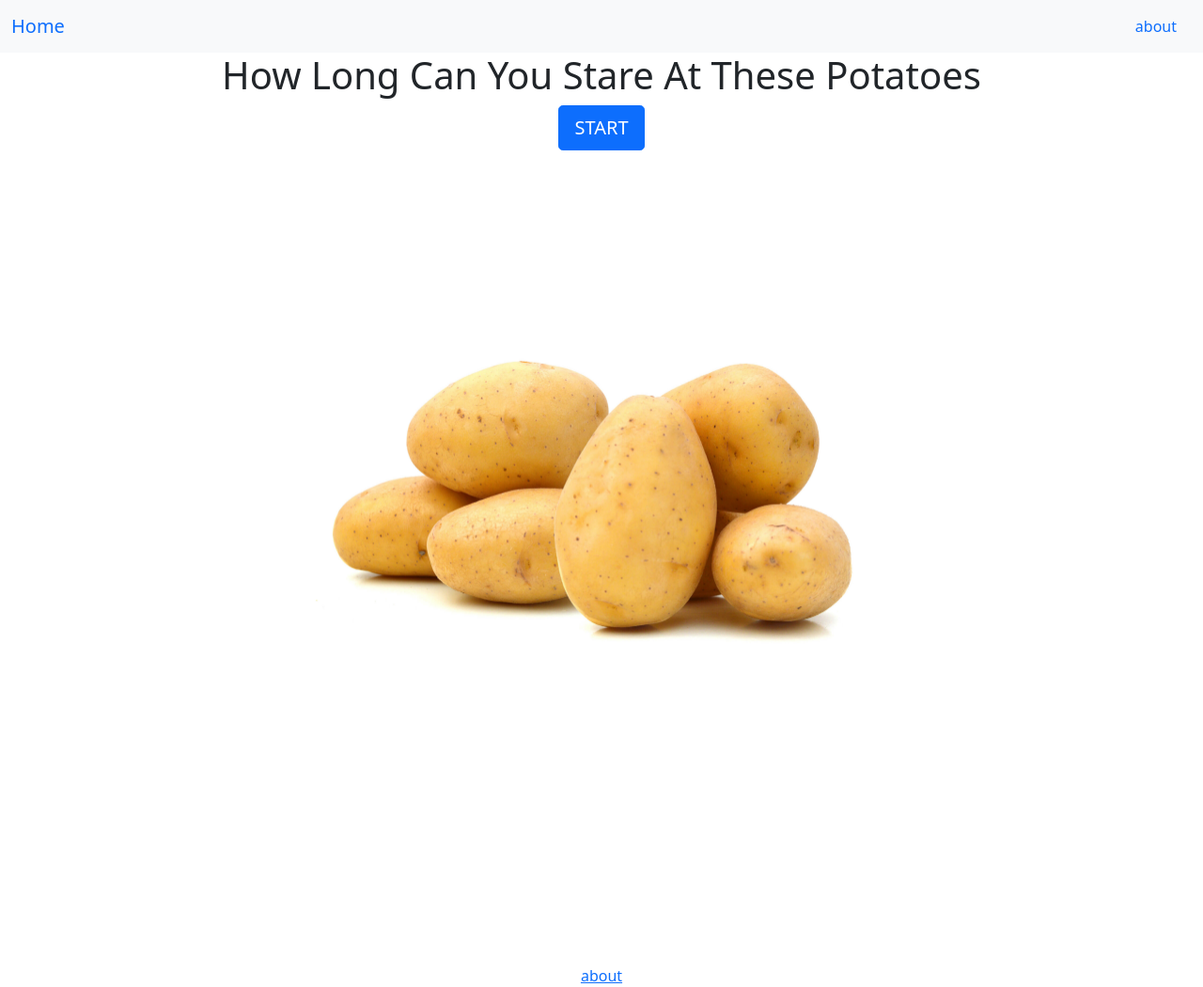
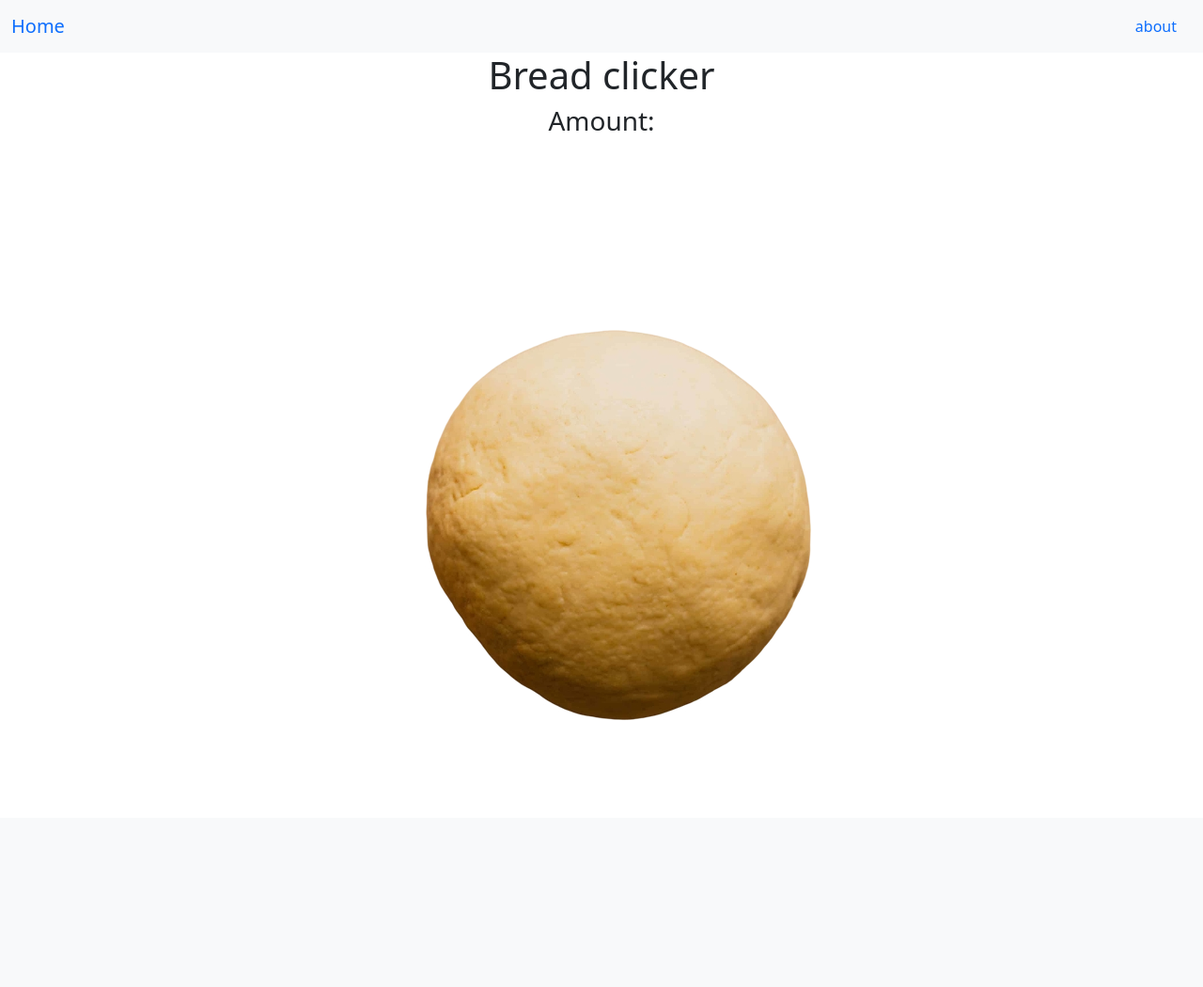
Before and after one commit to KaicyB/S7-Work, a Flask app: page / in a window 1280 px wide. Shown: the whole page at 94% size. After the commit the page ends 766 px from the top, so only its background shows below. Run offline with Flask 3, Linux system fonts and the light colour scheme.

Commit message:
Bread Clicker
Added a bread button and a dough image to the clicker

```diff
--- a/static/style.css
+++ b/static/style.css
@@ -1,6 +1,5 @@
 body{
     text-align: center;
-    background-image: url("/static/Potato.jpg");
     background-position: center;
     background-repeat: no-repeat;
     background-size: 50%;
--- a/templates/home.html
+++ b/templates/home.html
@@ -10,7 +10,8 @@
     <h1>Welcome to bread clicker!</h1>
     <p style="height: 350px"></p>
     <div class="text-center">
-    <a type="button" class="btn btn-primary btn-lg" id="homebutton" href="/index"> Button </a>
+    <button type="button" class="btn btn-primary btn-lg" id="homebutton" href="/index">
+        <img src="/static/bread2.png" alt="bread" width= 100>  </button>
     <!-- <img src="/static/bread.gif" alt="bread" id="breadgif"> -->
 
 
--- a/templates/index.html
+++ b/templates/index.html
@@ -14,13 +14,11 @@
         <a class="nav-link" href="/about"> about </a>
         </div>
     </nav>
-    <h1>How Long Can You Stare At These Potatoes</h1>
-    <button type="button" class="btn btn-primary btn-lg btn" id="homepagetimer" b>START</button>
-    <p style="height: 850px;"></p>
+    <h1>Bread clicker</h1>
+    <h3>Amount: </h3>
+    <p style ="height: 100px"></p>
+    <img src="/static/Dough.png" alt="Dough">
 
-
-
-    <a href="/about"> about </a>
 
     <script src="https://cdn.jsdelivr.net/npm/bootstrap@5.0.2/dist/js/bootstrap.bundle.min.js" integrity="sha384-MrcW6ZMFYlzcLA8Nl+NtUVF0sA7MsXsP1UyJoMp4YLEuNSfAP+JcXn/tWtIaxVXM" crossorigin="anonymous"></script>
 </body>
```
Also changed, not shown: static/homepage.css (+6 -2 lines), static/Dog.jpg (deleted), static/Dough.png (added), static/Potato.jpg (deleted), static/bread2 (2).png (added), static/bread2.png (added).
